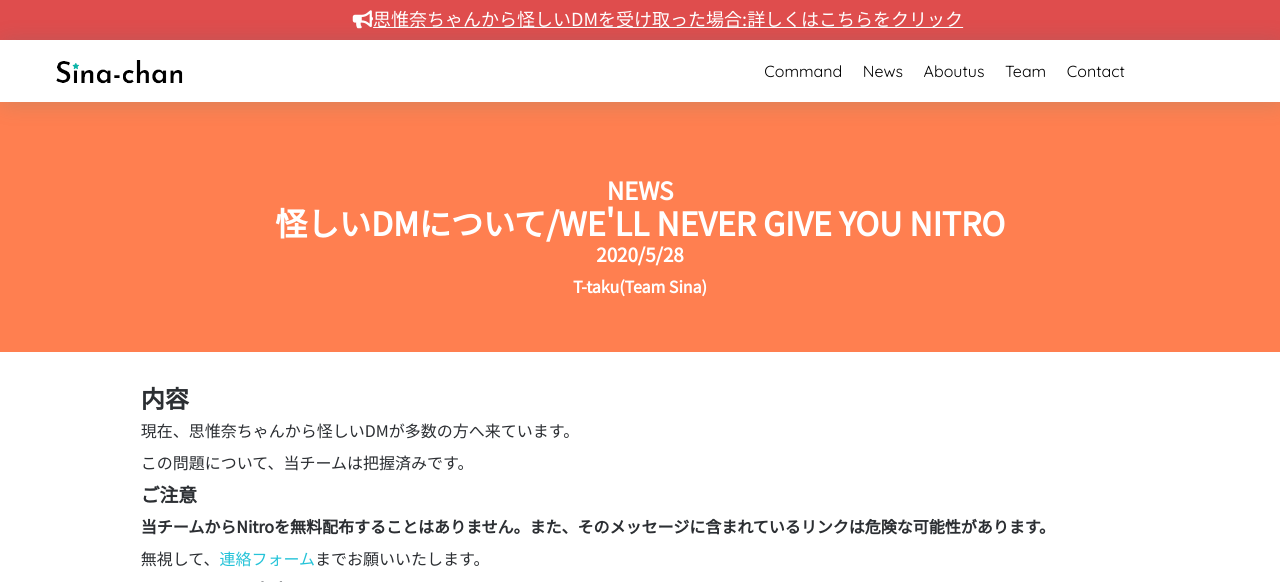
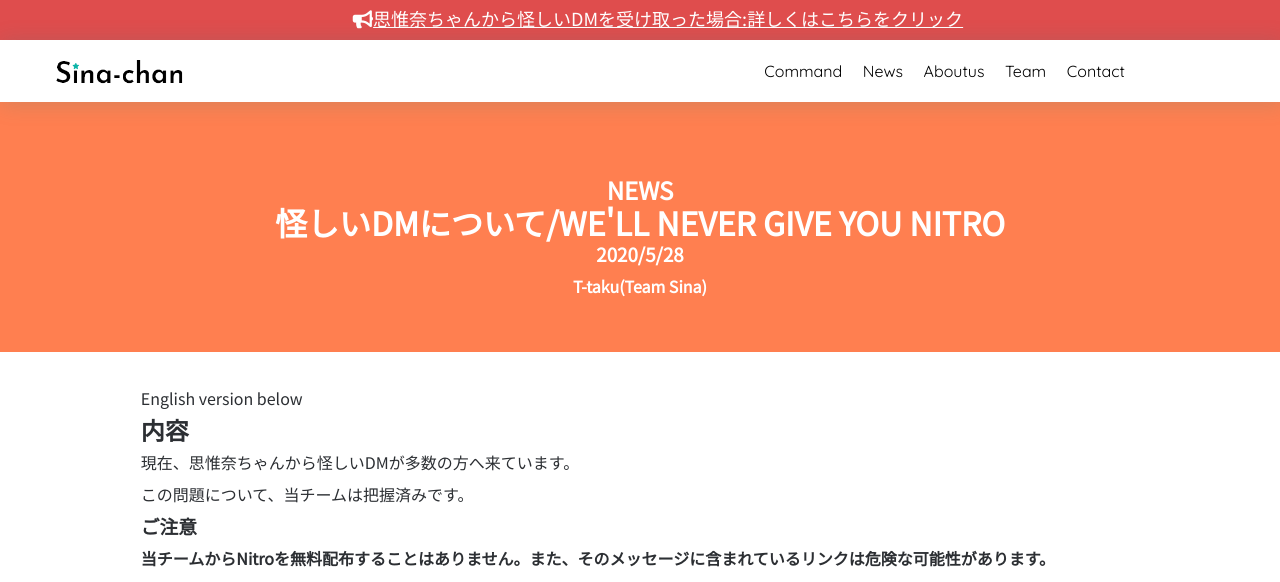
Before and after one commit to SinaKitagami/sinakitagami.github.io, a Jekyll site: the page built from _posts/NEWS/2020-05-28-baddm.md, in a window 1280 px wide and 900 px high, cut to the strip 0-582 px from the top of the window. Built offline with Jekyll 4.4.1, drawn with Linux system fonts in a browser that asks for light colours; nearby versions of some CDN libraries.

Commit message:
英語の文章を追加

```diff
--- a/_posts/NEWS/2020-05-28-baddm.md
+++ b/_posts/NEWS/2020-05-28-baddm.md
@@ -6,6 +6,8 @@
 date: 2020-05-28 0:00
 author: T-taku(Team Sina)
 ---
+
+English version below
 
 ## 内容
 現在、思惟奈ちゃんから怪しいDMが多数の方へ来ています。
```
